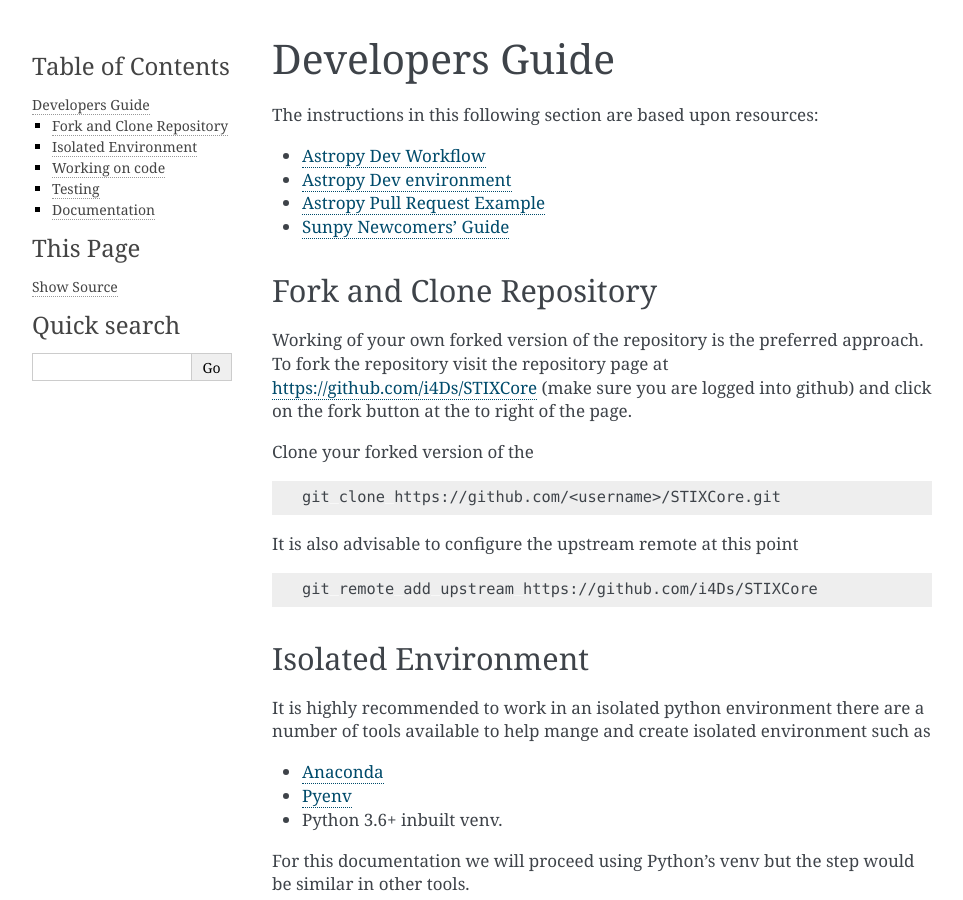
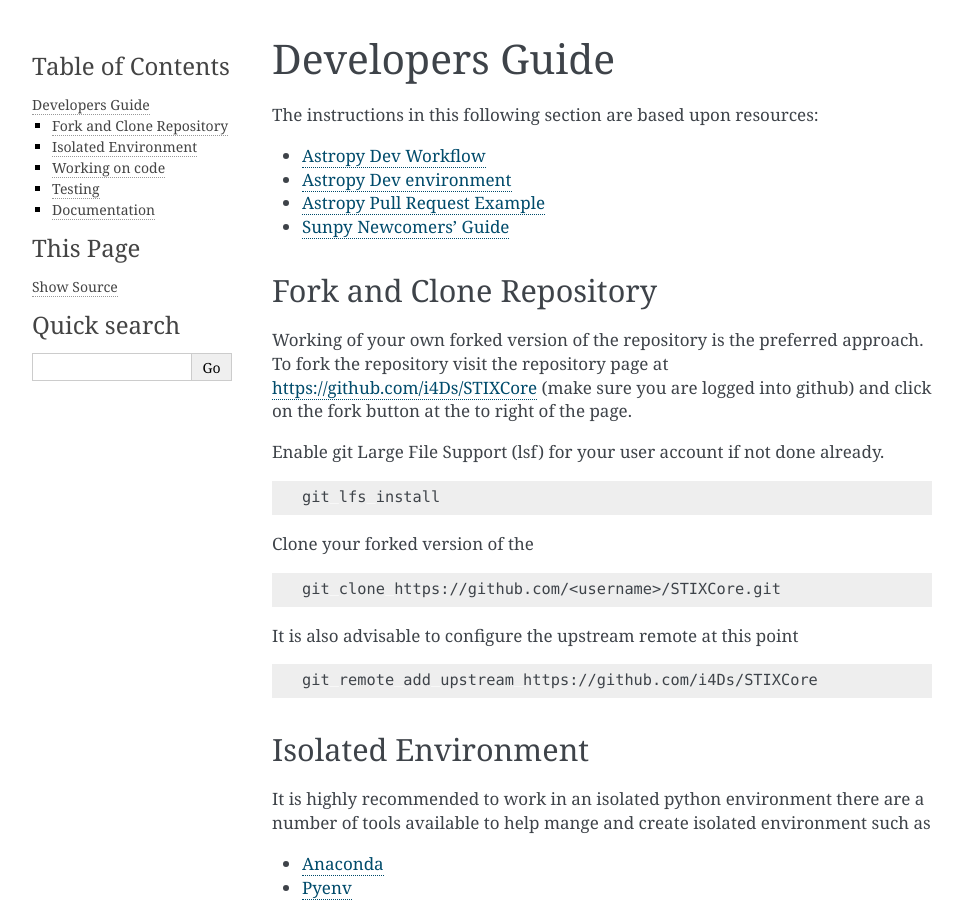
Before and after one commit to i4Ds/STIXCore, a Sphinx documentation site: the page built from docs/developers.rst, in a window 1280 px wide and 900 px high. Shown: the whole window, without its empty margins (148-1111 px from the left). Built offline with Sphinx 7.4.7, drawn with Linux system fonts in a browser that asks for light colours; the version number could not be read and is left out.

Commit message:
add doc for lfs

```diff
--- a/docs/developers.rst
+++ b/docs/developers.rst
@@ -13,6 +13,12 @@
 Working of your own forked version of the repository is the preferred approach. To fork the
 repository visit the repository page at https://github.com/i4Ds/STIXCore (make sure you are logged
 into github) and click on the fork button at the to right of the page.
+
+Enable git Large File Support (lsf) for your user account if not done already.
+
+.. code:: bash
+
+    git lfs install
 
 Clone your forked version of the
 
```
